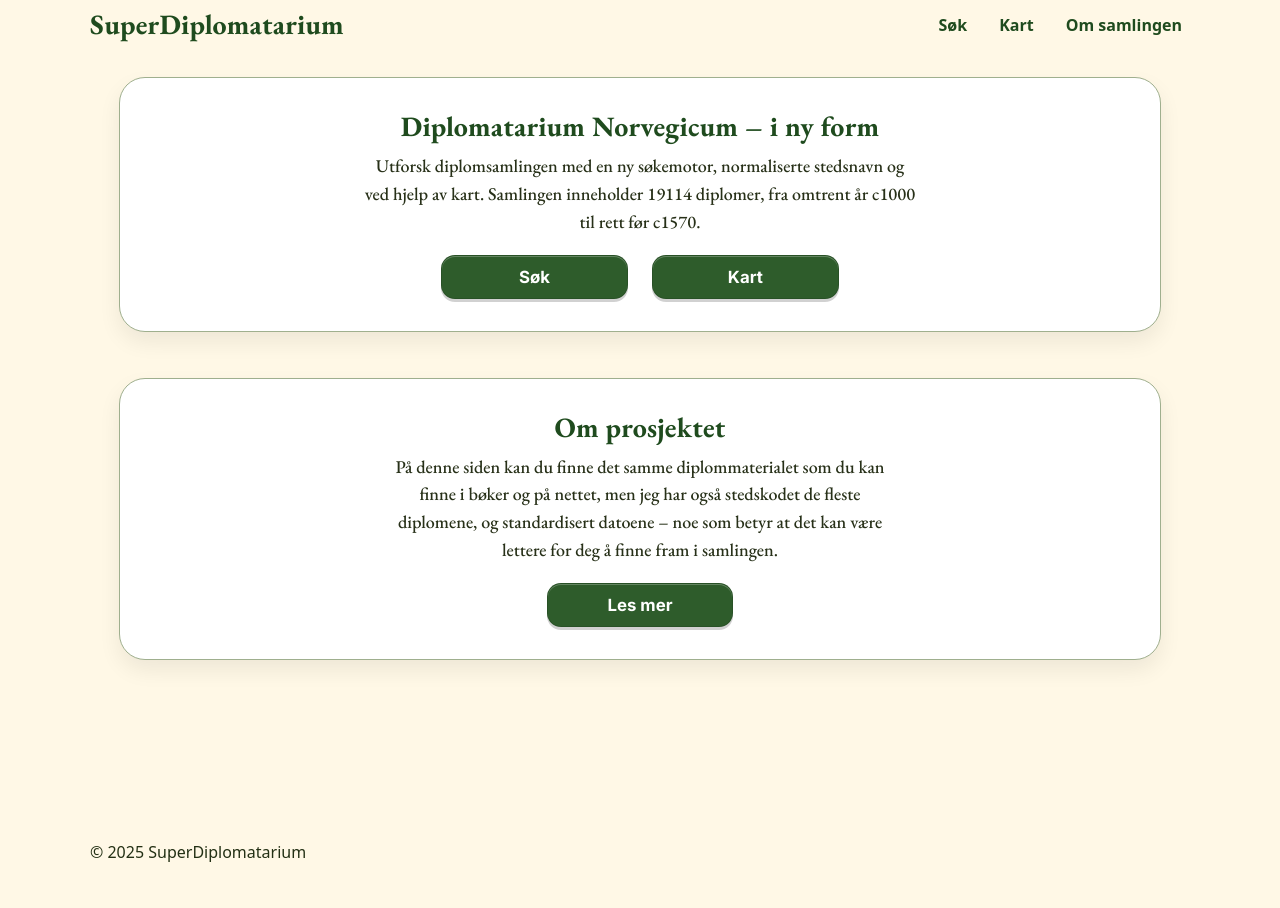
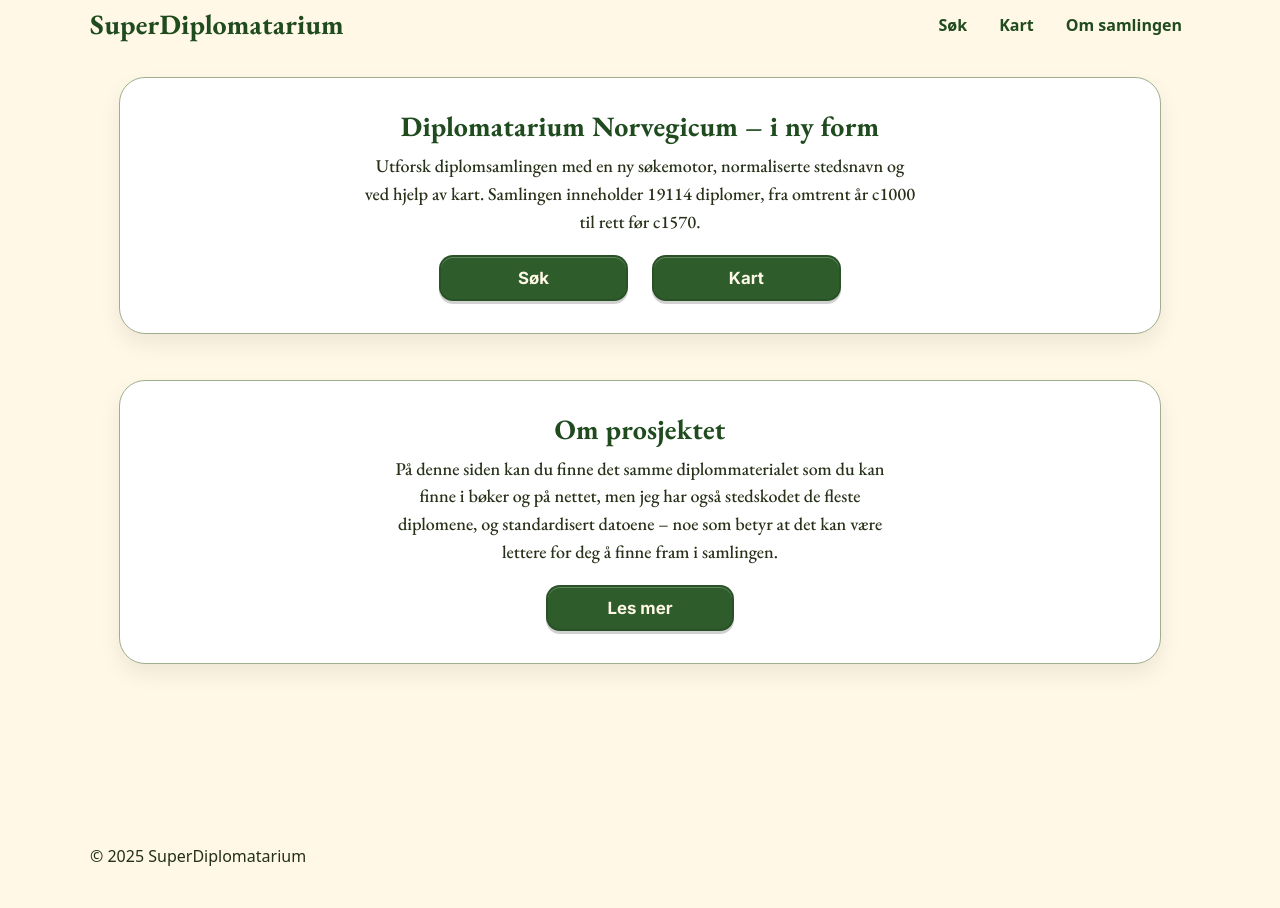
Before and after one commit to Moryzont/SuperDiplomatarium, a Jekyll site: the page built from index.html, in a window 1280 px wide. Built offline with Jekyll 4.4.1, drawn with Linux system fonts in a browser that asks for light colours; some web fonts are replaced.

Commit message:
Update main.css

```diff
--- a/assets/css/main.css
+++ b/assets/css/main.css
@@ -263,10 +263,10 @@
   padding: .78rem 1.4rem;
   border-radius: 14px;
   background: var(--olive);
-  color: #fff;
+  color: #FFF8E6;
   text-decoration: none;
   font: 700 1.05rem/1 "Inter", system-ui, -apple-system, Segoe UI, Roboto, "Helvetica Neue", Arial;
-  border: 1px solid rgba(0,0,0,.12);
+  border: 2px solid rgba(0,0,0,.12);
   box-shadow: 0 3px 0 rgba(0,0,0,.18), 0 1px 0 rgba(255,255,255,.25) inset;
   transition: transform .02s ease, background .15s ease, box-shadow .15s ease;
 }
```
